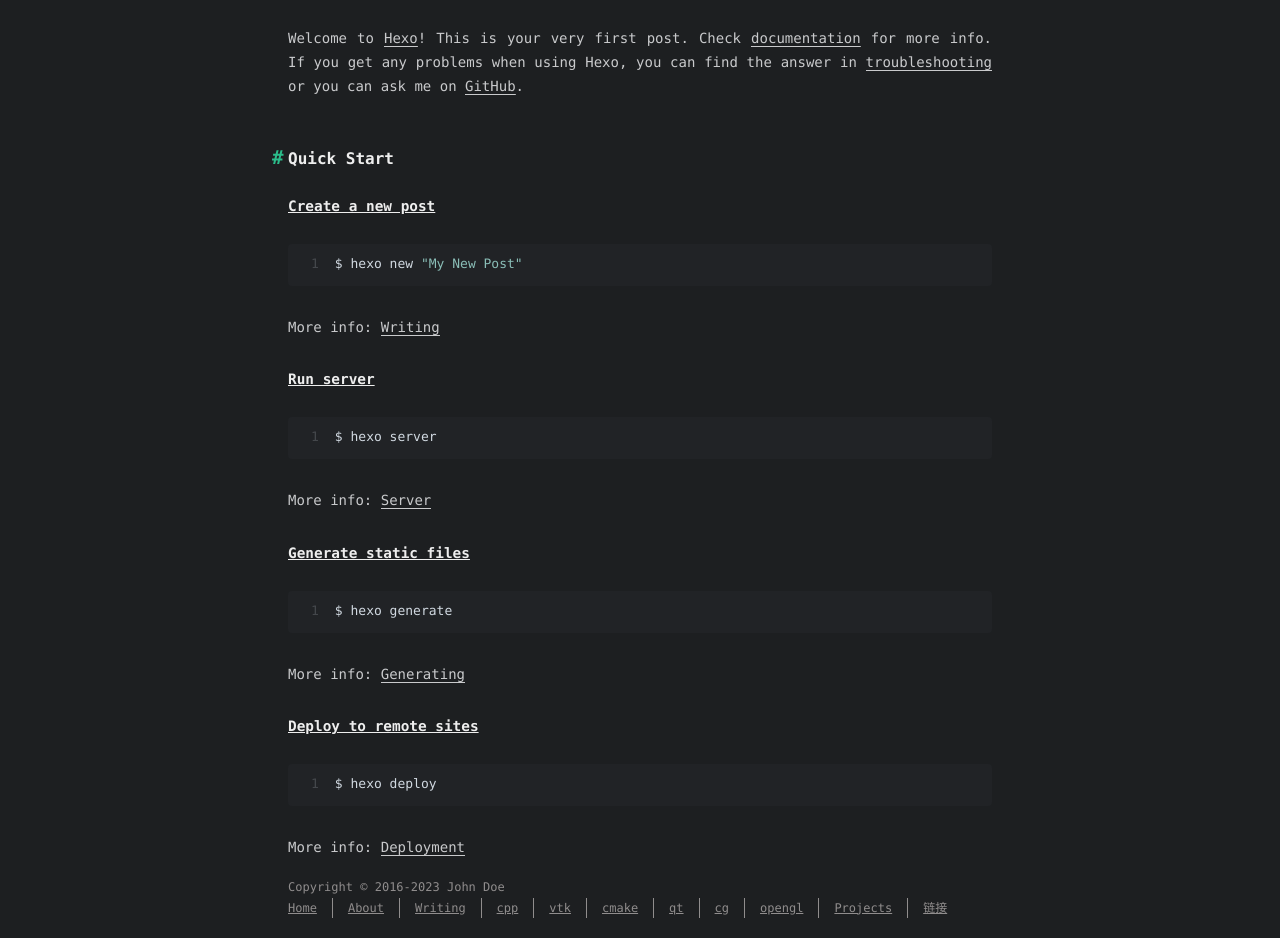
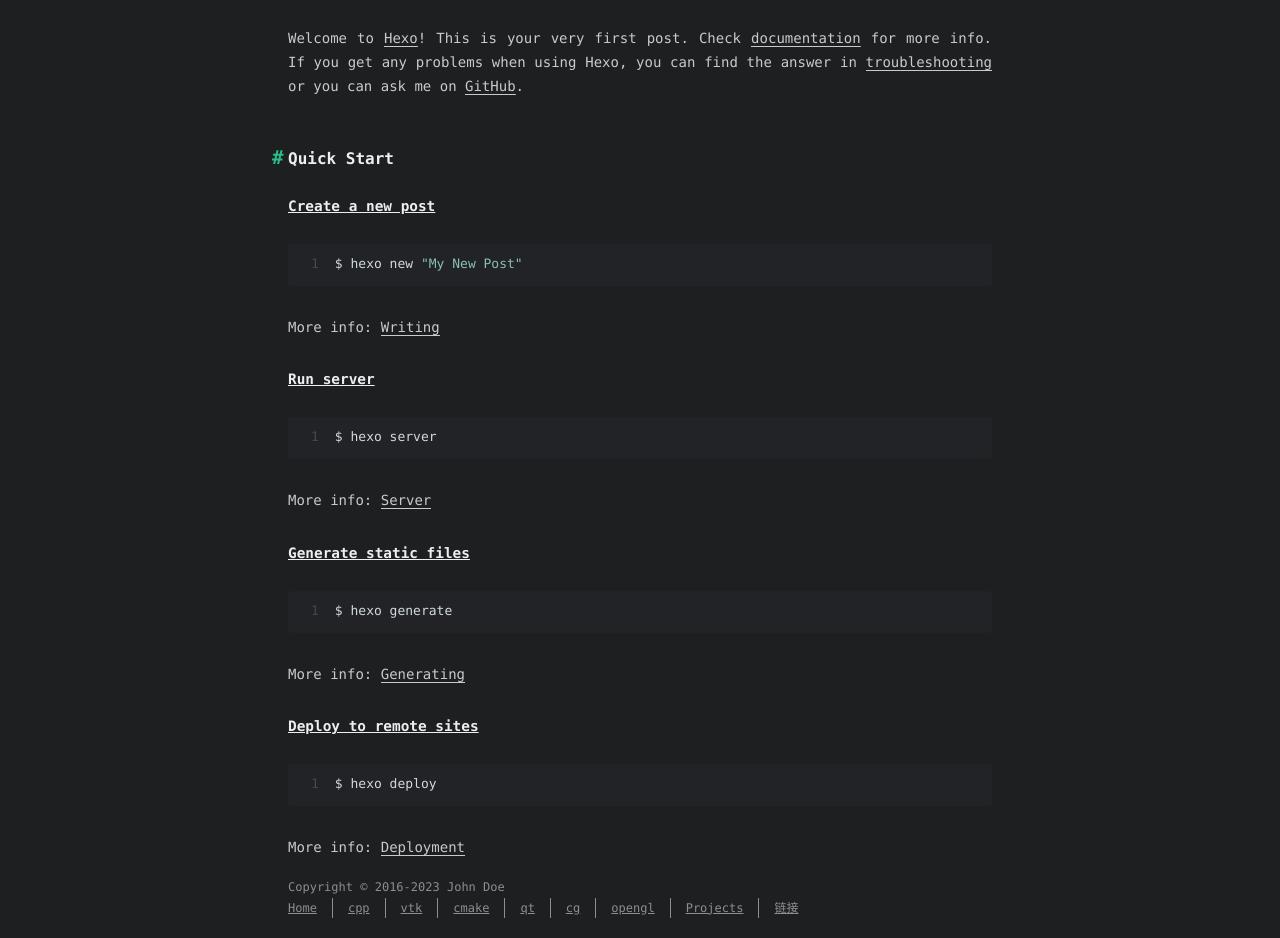
Before and after one commit to shanfl/shanfl.github.io, a plain HTML site: page 2023/03/21/hello-world/index.html in a window 1280 px wide. Shown: the part 120-1058 px from the top of the page. Drawn offline with nearby package versions, Linux system fonts and the light colour scheme; some packages are replaced by stand-ins of ours; a script that the page names is missing; a web font is replaced by a local one.

Commit message:
Site updated: 2023-03-21 10:46:49

```diff
--- a/2023/03/21/hello-world/index.html
+++ b/2023/03/21/hello-world/index.html
@@ -61,10 +61,6 @@
       <ul>
         <!--
        --><li><a href="/">Home</a></li><!--
-     --><!--
-       --><li><a href="/about/">About</a></li><!--
-     --><!--
-       --><li><a href="/archives/">Writing</a></li><!--
      --><!--
        --><li><a href="/cplusplus/">cpp</a></li><!--
      --><!--
@@ -182,10 +178,6 @@
 
           <li><a href="/">Home</a></li>
 
-          <li><a href="/about/">About</a></li>
-
-          <li><a href="/archives/">Writing</a></li>
-
           <li><a href="/cplusplus/">cpp</a></li>
 
           <li><a href="/vtk/">vtk</a></li>
@@ -250,10 +242,6 @@
       <ul>
         <!--
        --><li><a href="/">Home</a></li><!--
-     --><!--
-       --><li><a href="/about/">About</a></li><!--
-     --><!--
-       --><li><a href="/archives/">Writing</a></li><!--
      --><!--
        --><li><a href="/cplusplus/">cpp</a></li><!--
      --><!--
```
Also changed, not shown: 404.html (+0 -8 lines), about/index.html (+0 -8 lines), archives/2023/03/index.html (+0 -8 lines), archives/2023/index.html (+0 -8 lines), archives/index.html (+0 -8 lines), c/index.html (+0 -8 lines), cg/index.html (+0 -8 lines), cmake/index.html (+0 -8 lines), cplusplus/index.html (+0 -8 lines), games/index.html (+0 -8 lines), index.html (+1 -9 lines), opengl/index.html (+0 -8 lines), qt/index.html (+0 -8 lines), vtk/index.html (+0 -8 lines), 1 more files.
